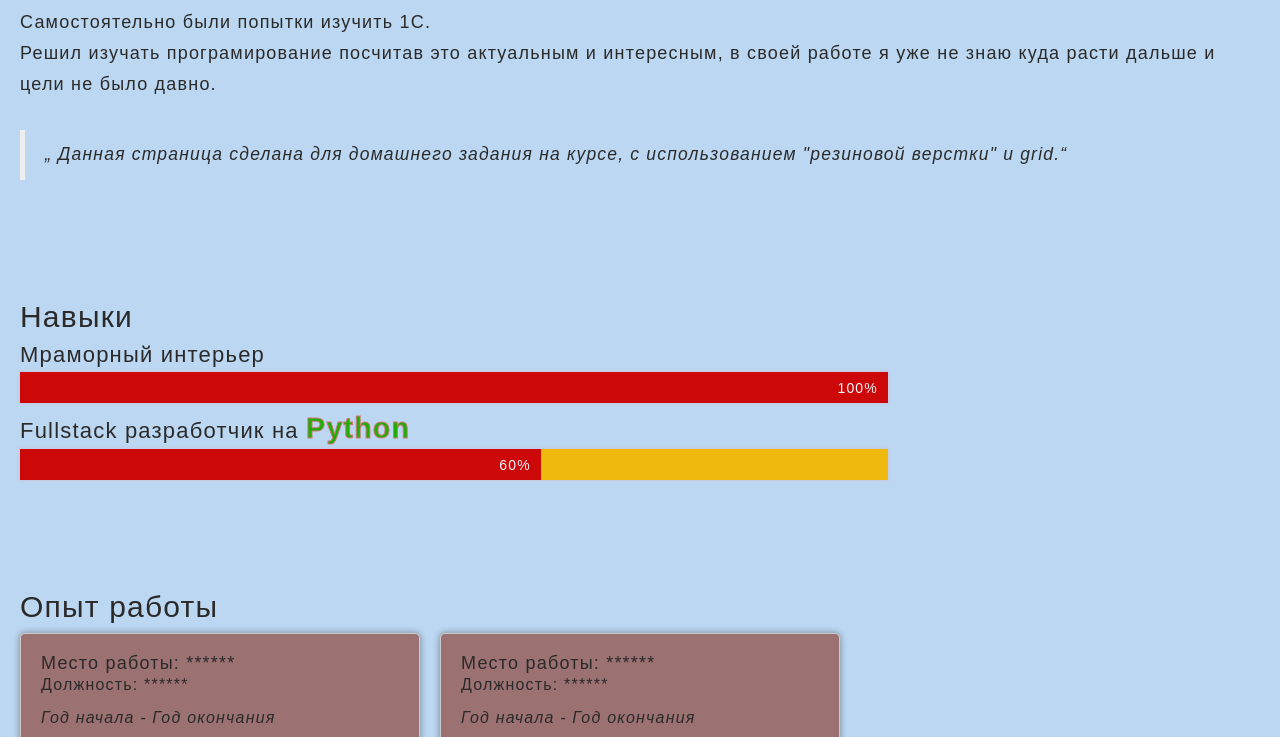
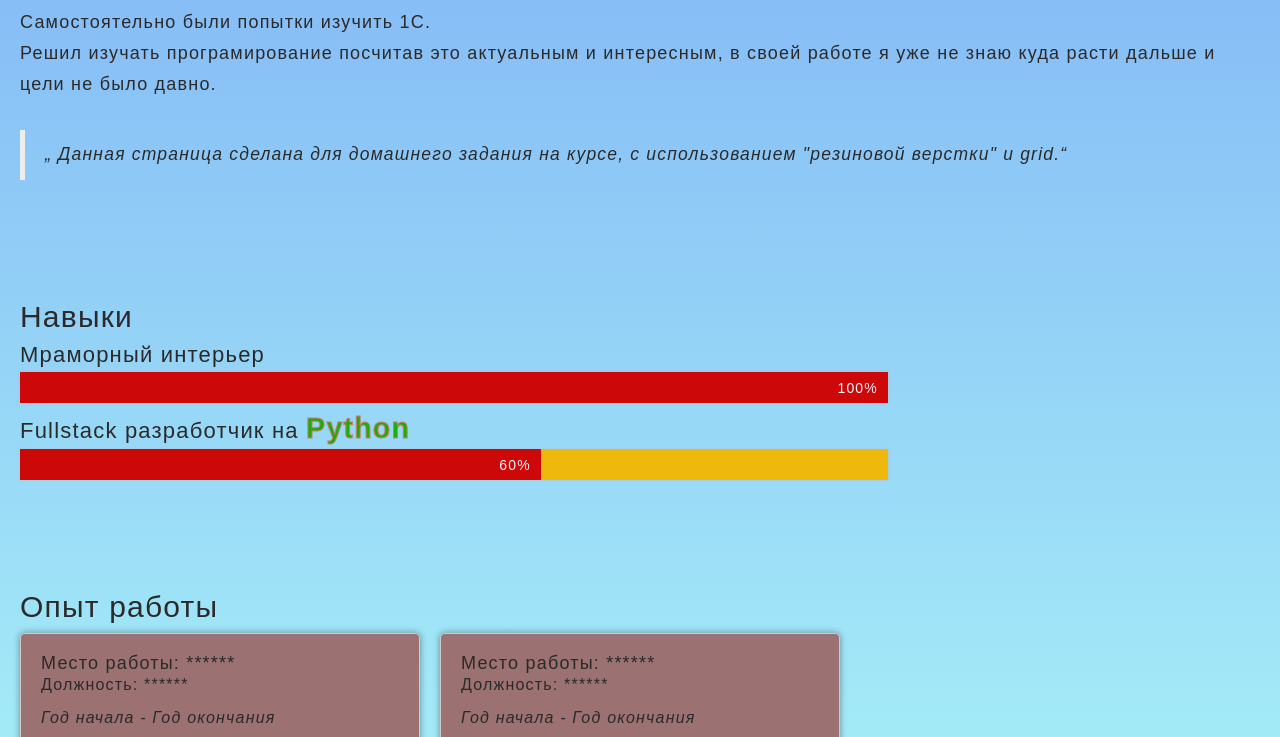
Before and after one commit to Oldmemberr/Resume, a plain HTML site: page index.html in a window 1280 px wide. Shown: the part 616-1353 px from the top of the page. Drawn offline with nearby package versions, Linux system fonts and the light colour scheme.

Commit message:
доработки

```diff
--- a/styles.css
+++ b/styles.css
@@ -1,7 +1,9 @@
 @import 'https://maxcdn.bootstrapcdn.com/bootstrap/3.3.5/css/bootstrap.min.css';
+
 body {
     min-height: 100vh;
     background-color: #bcd7f1;
+    background-image: linear-gradient(rgba(105, 147, 245, 0.93), rgb(172, 248, 248));
     font-family: Arial, sans-serif;
     letter-spacing: 1.2px;
     color: rgb(43, 42, 42);
```
